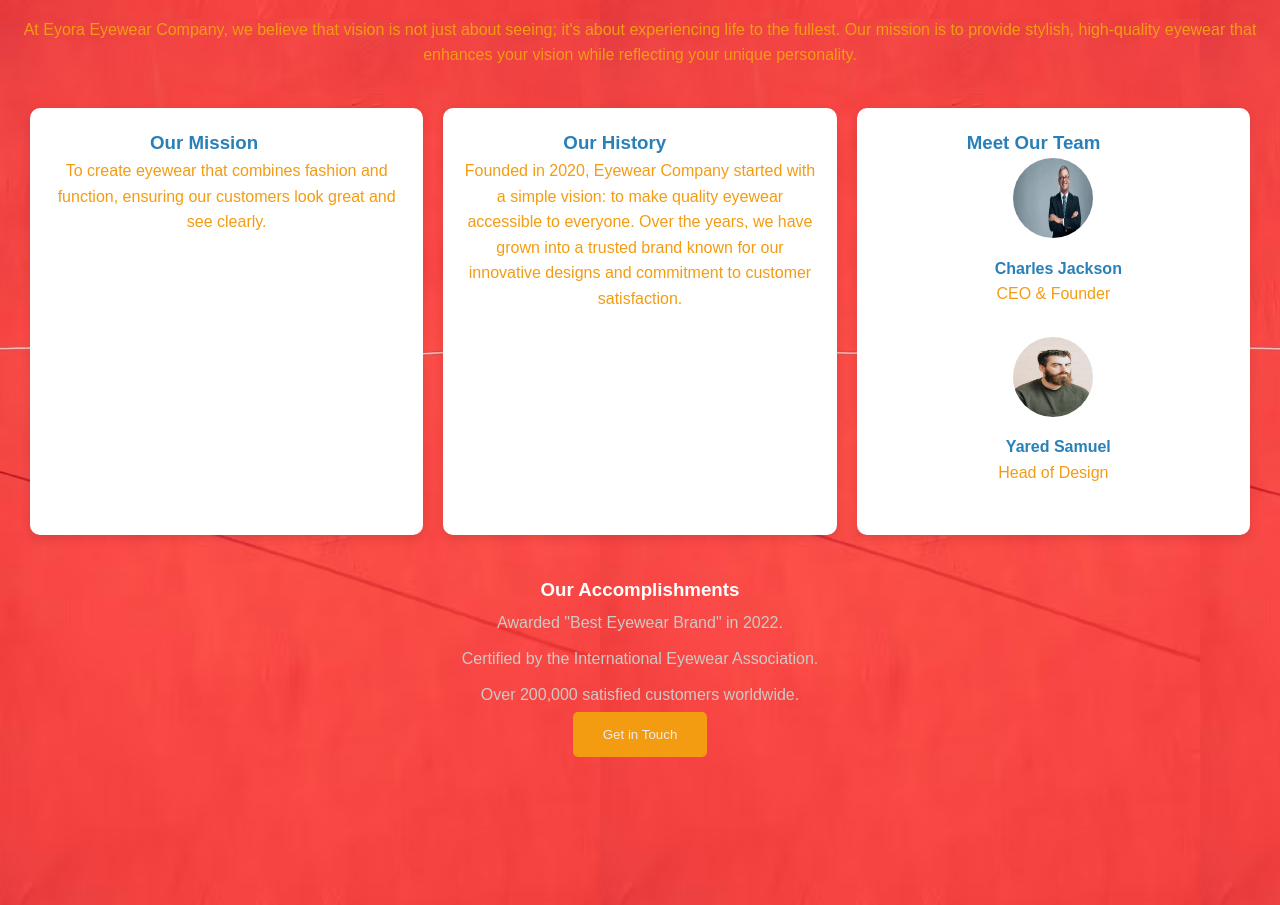
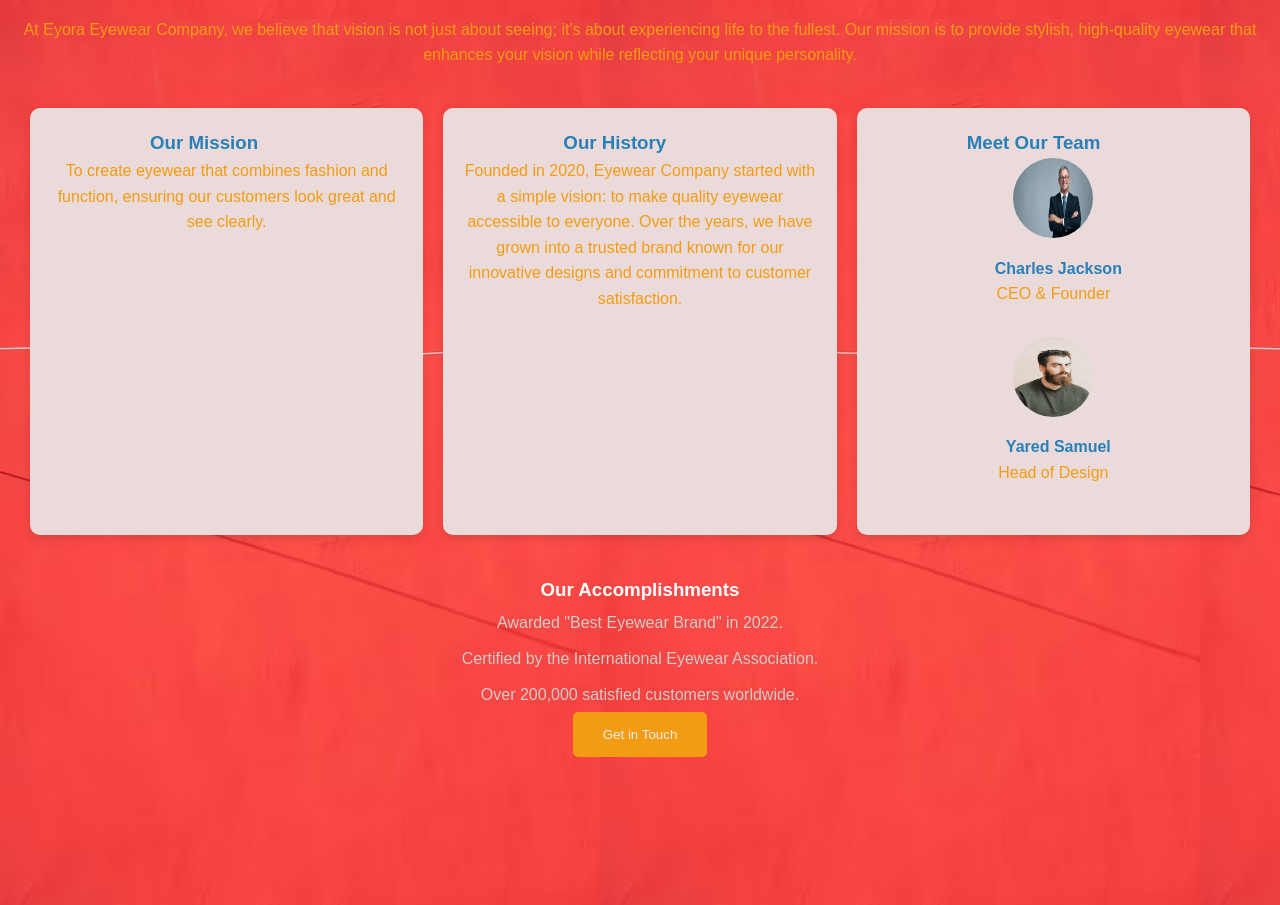
Before and after one commit to Yoseph-C-Kassa-Josa/OIBSIP-task1, a plain HTML site: page index.html in a window 1280 px wide. Shown: the part 884-1789 px from the top of the page. Drawn offline with Linux system fonts and the light colour scheme.

Commit message:
changes by color white

```diff
--- a/styles.css
+++ b/styles.css
@@ -140,7 +140,7 @@
     min-width: 250px;
     margin: 10px;
     padding: 20px;
-    background-color: white;
+    background-color: rgb(234, 218, 218);
     border-radius: 10px;
     box-shadow: 0 4px 10px rgba(0, 0, 0, 0.1);
 }
```
